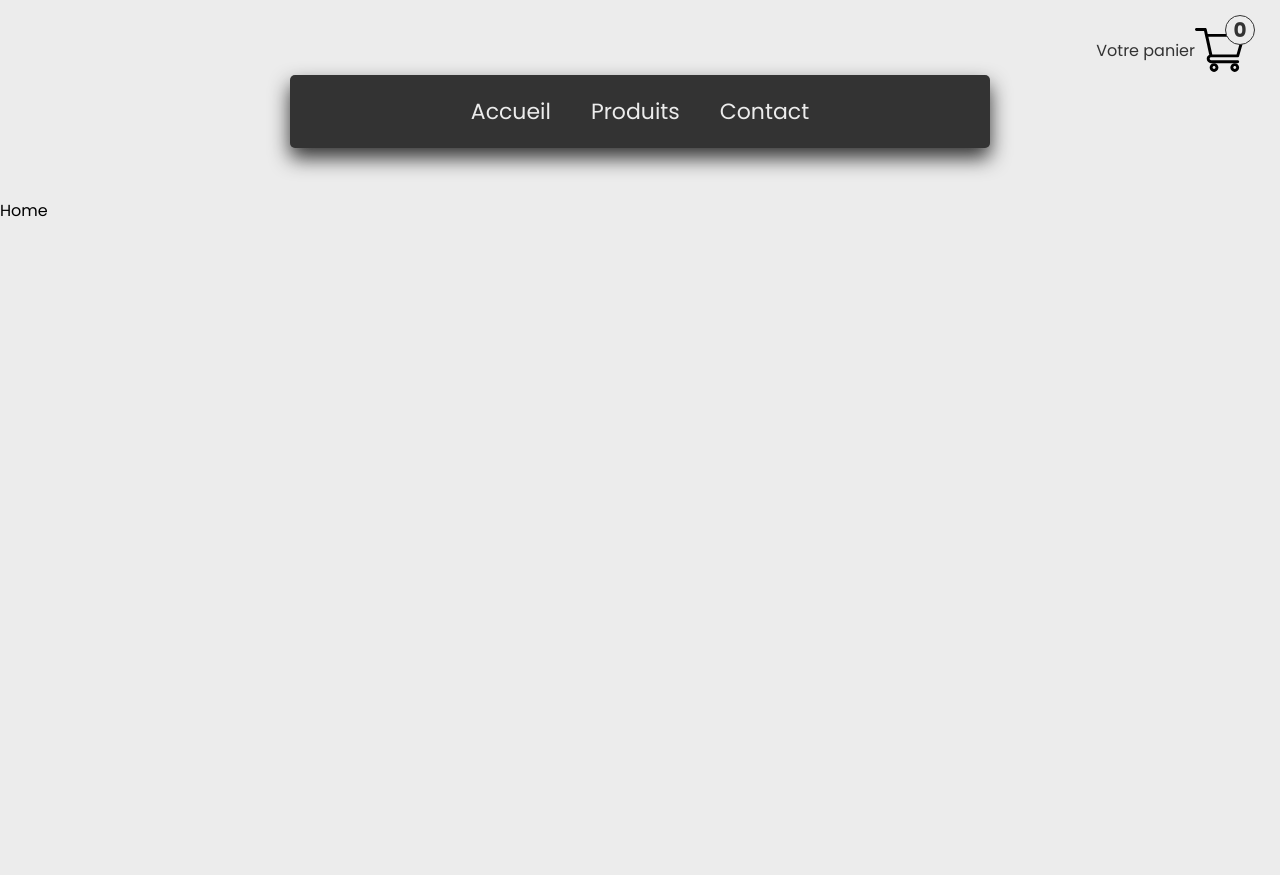
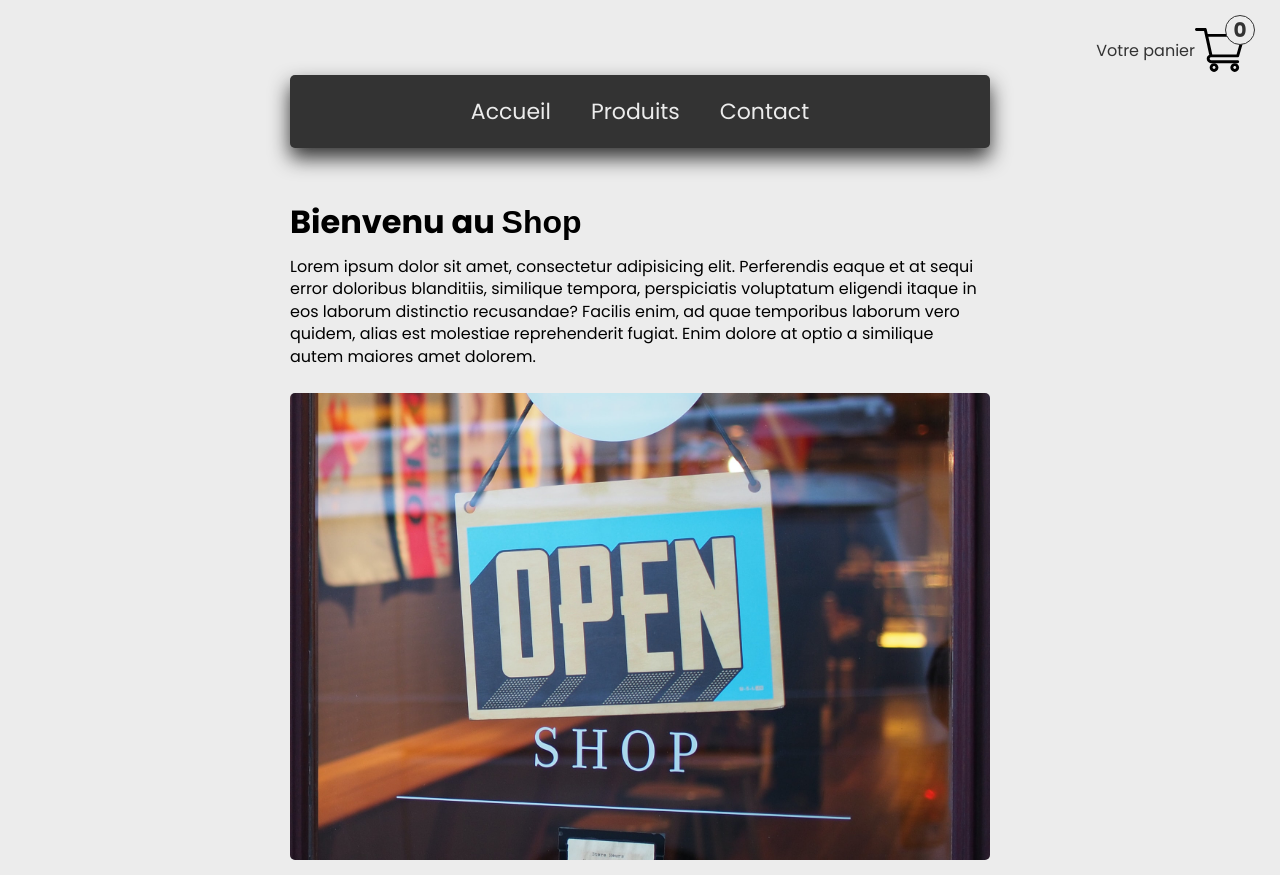
Before and after one commit to mena0018/E-commerce, a React (Create React App) app: page / in a window 1280 px wide. Built offline with nearby package versions, Linux system fonts and the light colour scheme.

Commit message:
Ajout de la page Home

```diff
--- a/src/Pages/Home/Home.js
+++ b/src/Pages/Home/Home.js
@@ -1,7 +1,19 @@
 import React from 'react'
+import "./Home.scss"
+import imgHomeShop from "./shopimg.jpg"
+
 
 export default function Home() {
+
   return (
-    <div>Home</div>
+    <div className='global-container'>
+
+      <h1 className="home-title">Bienvenu au <span>Shop</span> </h1>
+
+      <p>Lorem ipsum dolor sit amet, consectetur adipisicing elit. Perferendis eaque et at sequi error doloribus blanditiis, similique tempora, perspiciatis voluptatum eligendi itaque in eos laborum distinctio recusandae? Facilis enim, ad quae temporibus laborum vero quidem, alias est molestiae reprehenderit fugiat. Enim dolore at optio a similique autem maiores amet dolorem.</p>
+
+      <img src={imgHomeShop} alt="accueil shop" />
+
+    </div>
   )
 }
--- /dev/null
+++ b/src/Pages/Home/Home.scss
@@ -0,0 +1,18 @@
+.home-title {
+  span {
+    font-family: "Lobster", sans-serif;
+  }
+}
+
+.global-container {
+  p {
+    line-height: 1.4;
+    font-size: 18;
+    margin: 10px 0 25px;
+  }
+
+  img {
+    width: 100%;
+    border-radius: 5px;
+  }
+}
```
Also changed, not shown: src/Pages/Home/Home.css (deleted, +0 -17 lines).
